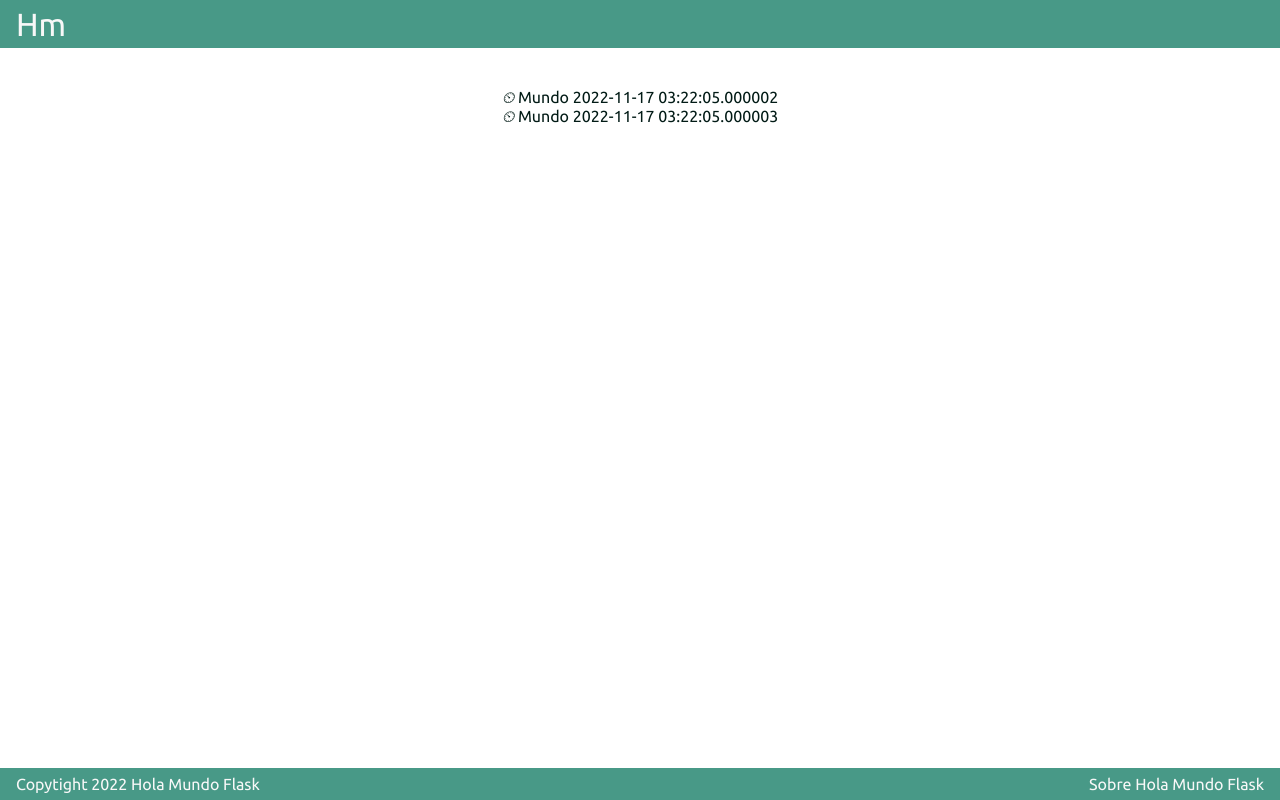
After one commit to flbulgarelli/hola-mundo-flask, a Flask app: page /recientes in a window 1280 px wide. The commit adds this page. Run offline with Flask 2, Linux system fonts and the light colour scheme.

Commit message:
Initial example

```diff
--- a/hmf/controllers/home.py
+++ b/hmf/controllers/home.py
@@ -1,7 +1,7 @@
-from flask import redirect, url_for
+from flask import redirect, render_template
 
 from hmf import app
 
 @app.get("/")
-def raiz():
-    return redirect(url_for("bienvenida"))
+def home():
+    return render_template("home.html")
--- a/hmf/controllers/saludo.py
+++ b/hmf/controllers/saludo.py
@@ -1,16 +1,24 @@
 from flask import request, render_template
+from datetime import datetime
+from hmf import app
 
-from hmf import app
+saludos_recientes = []
 
 @app.get("/bienvenida")
 def bienvenida():
-    return render_template("bienvenida.html", nombre=nombre())
+    quien = nombre()
+    saludos_recientes.append({'nombre': quien, 'fecha': datetime.now()})
+
+    return render_template("bienvenida.html", nombre=quien)
 
 
 @app.get("/despedida")
 def despedida():
     return render_template("despedida.html", nombre=nombre())
 
+@app.get("/recientes")
+def recientes():
+    return render_template("recientes.html", recientes=saludos_recientes)
 
 def nombre():
     return request.args.get("nombre", "Mundo")
--- /dev/null
+++ b/hmf/static/style.css
@@ -0,0 +1,108 @@
+* {
+  margin: 0;
+  padding: 0;
+}
+
+:root {
+  --color-principal: #489987;
+  --color-principal-claro: #ABFFED;
+  --color-principal-oscuro: #021b16;
+
+  --color-complementario: #E69C83;
+  --color-complementario-claro: #f8f8f8;
+  --color-complementario-oscuro: #995139;
+
+  font-size: 1em;
+}
+
+body {
+  display: flex;
+  flex-direction: column;
+  height: 100vh;
+  font-family: 'Ubuntu', sans-serif;
+  color: var(--color-principal-oscuro);
+}
+
+main {
+  padding: 5vh 15vw;
+
+  flex-grow: 1;
+  text-align: center;
+}
+
+nav ul {
+  list-style: none;
+}
+
+header, footer {
+  background-color: var(--color-principal);
+  color: var(--color-complementario-claro);
+  padding: 0.5rem 1rem;
+}
+
+header {
+  line-height: 2rem;
+  height: 2rem;
+}
+
+footer {
+  line-height: 1rem;
+  height: 1rem;
+  display: grid;
+  grid-template-columns: repeat(2, 1fr);
+}
+
+.hmf-copyright {
+  text-align: left;
+}
+
+.hmf-acerca-de {
+  text-align: right;
+}
+
+.hmf-marca a, .hmf-marca a:visited {
+  text-decoration: none;
+  color: unset;
+  font-size: 2rem;
+}
+
+.hmf-principal {
+  background-color: var(--color-complementario);
+}
+
+fieldset {
+  border: none;
+}
+
+.hmf-saludador {
+  margin-top: 15%;
+}
+
+.hmf-saludador input[type=text],
+.hmf-saludador input[type=submit] {
+  line-height: 2rem;
+  font-size: 2rem;
+
+  border-radius: 10px;
+  border-style: solid;
+  border-color: var(--color-complementario-oscuro);
+}
+
+.hmf-saludador input[type=text] {
+  padding: 0 5px;
+}
+
+.hmf-saludador input[type=submit] {
+  padding: 2px;
+}
+
+a.hmf-enlace-interno {
+  margin: 10px 0;
+  display: block;
+  color: var(--color-complementario-oscuro)
+}
+
+h1 {
+  font-size: 3rem;
+  margin: 15px 0 10px;
+}
--- a/hmf/templates/despedida.html
+++ b/hmf/templates/despedida.html
@@ -1,2 +1,8 @@
+{% extends "layout.html" %}
+
+{% block titulo %}👋 ¡Saludame!{% endblock %}
+
+{% block cuerpo %}
 <h1>¡Adiós {{nombre}}, que la fuerza te acompañe!</h1>
 <p>Nos veremos de nuevo en otro apunte</p>
+{% endblock %}
--- /dev/null
+++ b/hmf/templates/layout.html
@@ -0,0 +1,33 @@
+<html>
+  <head>
+    <title>{% block titulo %}{% endblock %} - Hola Mundo Flask</title>
+    <link rel="stylesheet" type="text/css" href="{{ url_for('static', filename='style.css') }}">
+    <link rel="preconnect" href="https://fonts.googleapis.com">
+    <link rel="preconnect" href="https://fonts.gstatic.com" crossorigin>
+    <link href="https://fonts.googleapis.com/css2?family=Ubuntu:wght@300;400;500;700&display=swap" rel="stylesheet">
+  </head>
+  <body>
+    <header>
+      <nav>
+        <ul>
+          <li class="hmf-marca"><a href="{{ url_for('home') }}">Hm</a></li>
+        </ul>
+      </nav>
+    </header>
+
+    <main>
+      {% block cuerpo %}
+      {% endblock %}
+    </main>
+
+
+    <footer>
+      <span class="hmf-copyright">
+        Copytight 2022 Hola Mundo Flask
+      </span>
+      <span class="hmf-acerca-de">
+        Sobre Hola Mundo Flask
+      </span>
+    </footer>
+  </body>
+</html>
--- /dev/null
+++ b/hmf/templates/recientes.html
@@ -0,0 +1,13 @@
+{% extends "layout.html" %}
+
+{% block titulo %}⏲ Saludos Recientes{% endblock %}
+
+{% block cuerpo %}
+{% for item in recientes %}
+  <article>
+    <i>⏲</i>
+    <span>{{item['nombre']}}</span>
+    <time datetime="{{ item['fecha'] }}">{{item['fecha']}}</time>
+  </article>
+{% endfor %}
+{% endblock %}
```
Also changed, not shown: hmf/templates/bienvenida.html (+7 -0 lines), hmf/templates/home.html (added, +18 -0 lines).
